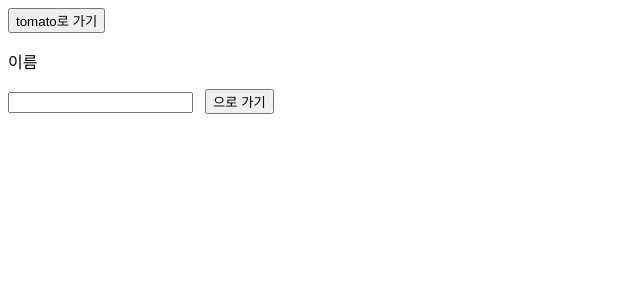
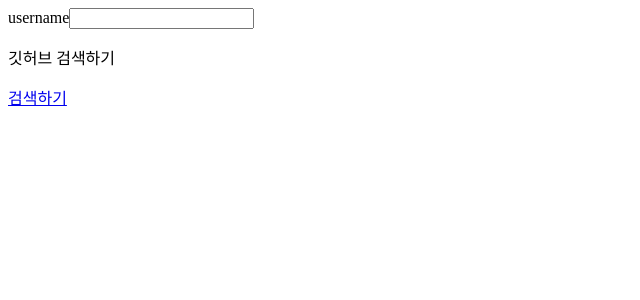
Before and after one commit to md-javastudy/frontend, a Next.js app: page / in a window 1280 px wide. Shown: the top 300 px of the page, without its empty margins (0-640 px from the left). Built offline with nearby package versions, Linux system fonts and the light colour scheme.

Commit message:
[FEAT] github 정보 가지고 오기 (getServerSideProps 활용)

```diff
--- a/pages/index.jsx
+++ b/pages/index.jsx
@@ -1,15 +1,16 @@
-import { useState } from "react";
-import { useRouter } from "next/router";
+import React, {useState} from "react";
+import Link from "next/link";
 
 const App = () => {
-  const [name, setName] = useState("");
-  const router = useRouter();
+  const [username, setUsername] = useState("");
   return (
     <div>
-      <button type={"button"} onClick={() => router.push("/tomato")}>tomato로 가기</button>
-      <p>이름</p>
-      <input value={name} onChange={(e) => setName(e.target.value)} style={{marginRight: "12px"}}/>
-      <button type={"button"} onClick={() => router.push(`/vegetable/${name}`)}>{name}으로 가기</button>
+      <label>
+        username
+        <input value={username} onChange={(e) => setUsername(e.target.value)}/>
+      </label>
+      <p>{username} 깃허브 검색하기</p>
+      <Link href={`/users/${username}`}>검색하기</Link>
     </div>
   );
 };
```
Also changed, not shown: package.json (+9 -0 lines), pages/users/[name].jsx (added, +23 -0 lines), pages/vegetable/[name].jsx (deleted, +0 -15 lines).
